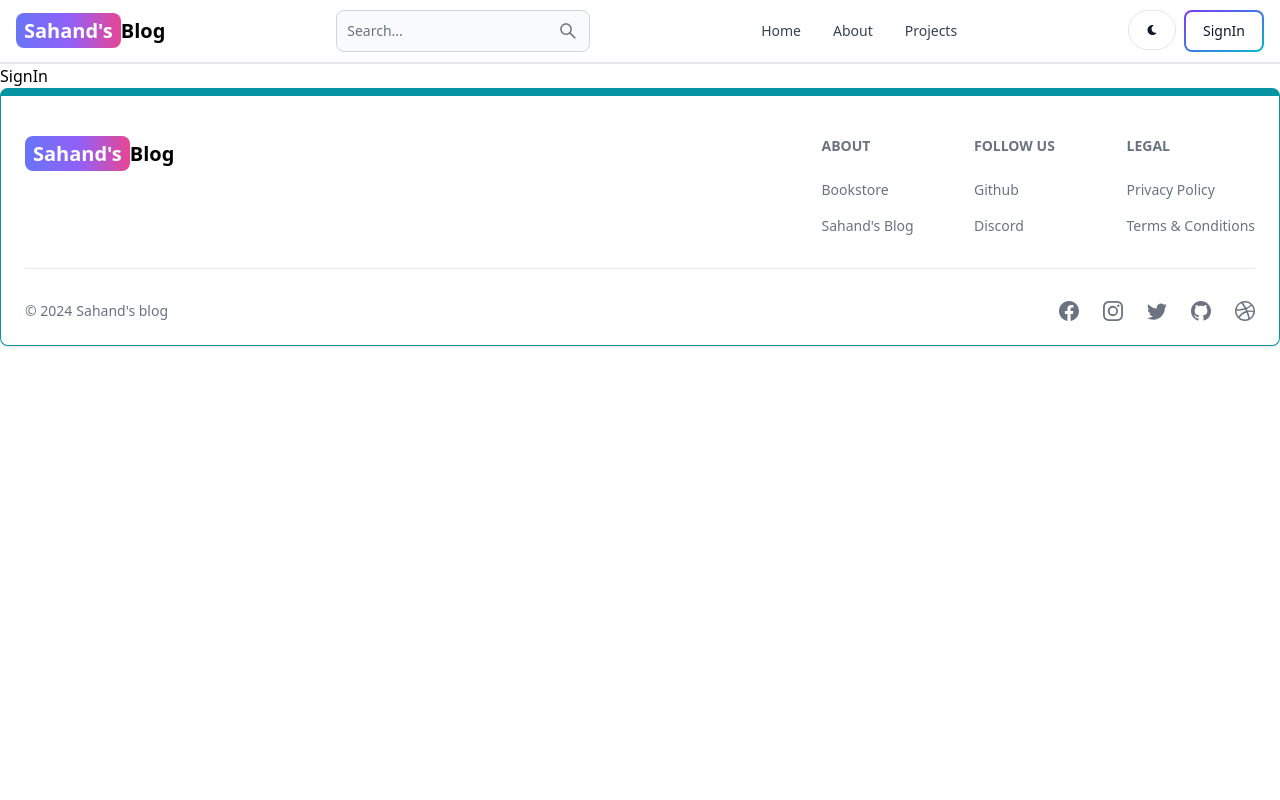
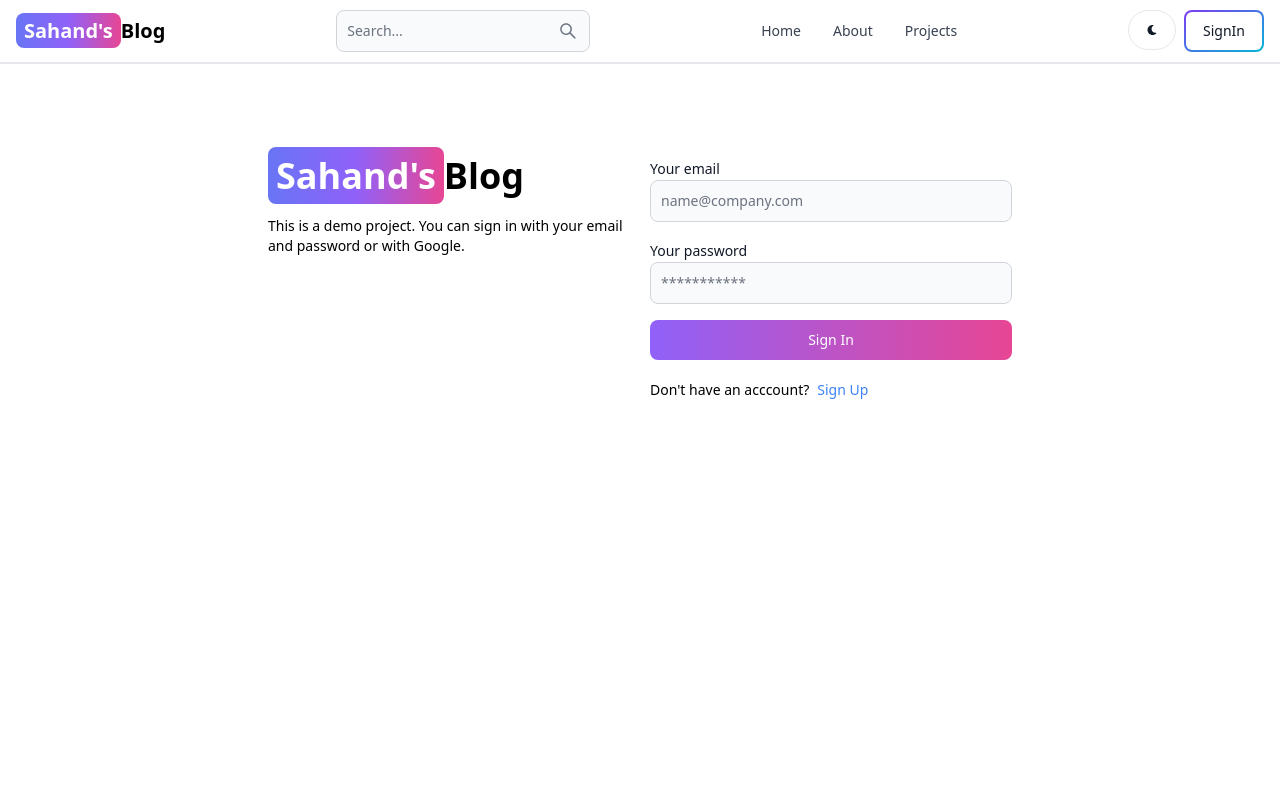
Before and after one commit to SechabaMadyibi/mern-blog, a React (Vite) app in the folder client/: page /sign-in in a window 1280 px wide. Shown: the top 800 px of the page. Built offline with nearby package versions, Linux system fonts and the light colour scheme.

Commit message:
complete sign in page functionality

```diff
--- a/client/src/pages/SignIn.jsx
+++ b/client/src/pages/SignIn.jsx
@@ -1,9 +1,110 @@
-import React from 'react'
+import { Alert, Button, Label, Spinner, TextInput } from "flowbite-react";
+import React, { useState } from "react";
+import { Link,useNavigate } from "react-router-dom";
 
 export default function SignIn() {
+  const [formData, setData] = useState({});
+  const [errorMessage, setErrorMessage] = useState(null);
+  const [loading, setLoading] = useState(false);
+  const navigate = useNavigate();
+
+  const handleChange = (e) => {
+    setData({ ...formData, [e.target.id]: e.target.value.trim() });
+  };
+
+  const handleSubmit = async (e) => {
+    e.preventDefault();
+    if (!formData.email || !formData.password) {
+      return setErrorMessage("Please fill out all fields");
+    }
+
+    try {
+      setLoading(true);
+      setErrorMessage(null);
+      const res = await fetch("api/auth/signin", {
+        method: "POST",
+        headers: { "Content-Type": "application/json" },
+        body: JSON.stringify(formData),
+      });
+      const data = await res.json();
+      if (data.success == false) {
+       return setErrorMessage(data.message)
+      }
+      setLoading(false);
+      if (res.ok)
+      {
+        navigate('/')
+      }
+    } catch (error) {
+      setErrorMessage(error.message);
+
+    }
+  };
+
   return (
-    <div>
-      <h1>SignIn</h1>
+    <div className="min-h-screen mt-20">
+      <div className="flex p-3 max-w-3xl mx-auto flex-col md:flex-row md:items-centre gap-5">
+        {/* left */}
+        <div className="flex-1">
+          <Link to="/" className="font-bold dark:text-white text-4xl">
+            <span className="px-2 py-1 bg-gradient-to-r from-indigo-500 via-purple-500 to-pink-500 rounded-lg text-white">
+              Sahand's
+            </span>
+            Blog
+          </Link>
+          <p className="text-sm mt-5">
+            This is a demo project. You can sign in with your email and password
+            or with Google.
+          </p>
+        </div>
+        {/* right */}
+        <div className="flex-1">
+          <form className="flex flex-col gap-4" onSubmit={handleSubmit}>
+
+            <div className="">
+              <Label value="Your email" />
+
+              <TextInput
+                type="email"
+                placeholder="name@company.com"
+                id="email"
+                onChange={handleChange}
+              />
+            </div>
+            <div className="">
+              <Label value="Your password" />
+
+              <TextInput
+                type="password"
+                placeholder="***********"
+                id="password"
+                onChange={handleChange}
+              />
+            </div>
+            <Button gradientDuoTone="purpleToPink" type="submit" disabled= {loading}>
+            {
+              loading ? (
+                <>
+                <Spinner size='sm'/>
+                <span className="pl-3">loading...</span>
+                </>
+              ): 'Sign In'
+            }
+            </Button>
+          </form>
+          <div className="flex gap-2 text-sm mt-5">
+            <span>Don't have an acccount?</span>
+            <Link to="/sign-up" className="text-blue-500">
+              Sign Up
+            </Link>
+          </div>
+          {errorMessage && (
+            <Alert className="mt-5" color="failure">
+              {errorMessage}
+            </Alert>
+          )}
+        </div>
+      </div>
     </div>
-  )
+  );
 }
```
